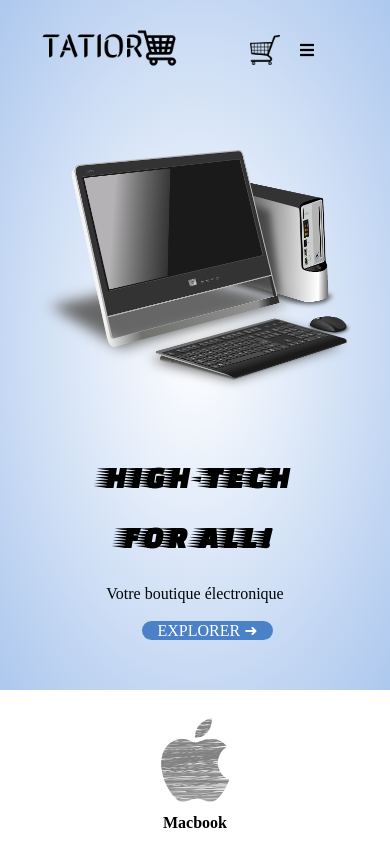
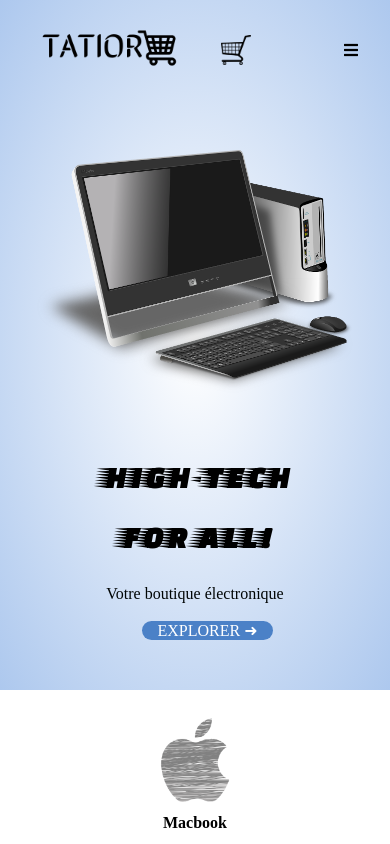
Before and after one commit to itzomen/tatior-store, a plain HTML site: page index.html in a window 390 px wide. Shown: the top 844 px of the page. Drawn offline with Linux system fonts and the light colour scheme; a web font is replaced by a local one.

Commit message:
Update style.css

```diff
--- a/css/style.css
+++ b/css/style.css
@@ -337,6 +337,13 @@ ul{
 }
 @media only screen and (max-width:500px){
     /* front row section */
+    .cart{
+        margin-left: 10%;
+    }
+    .fas.fa-bars{
+        margin-left: 30%;
+        margin-right: 40px;
+    }
     .front-col{
         flex-basis: 100%;
     }
```
